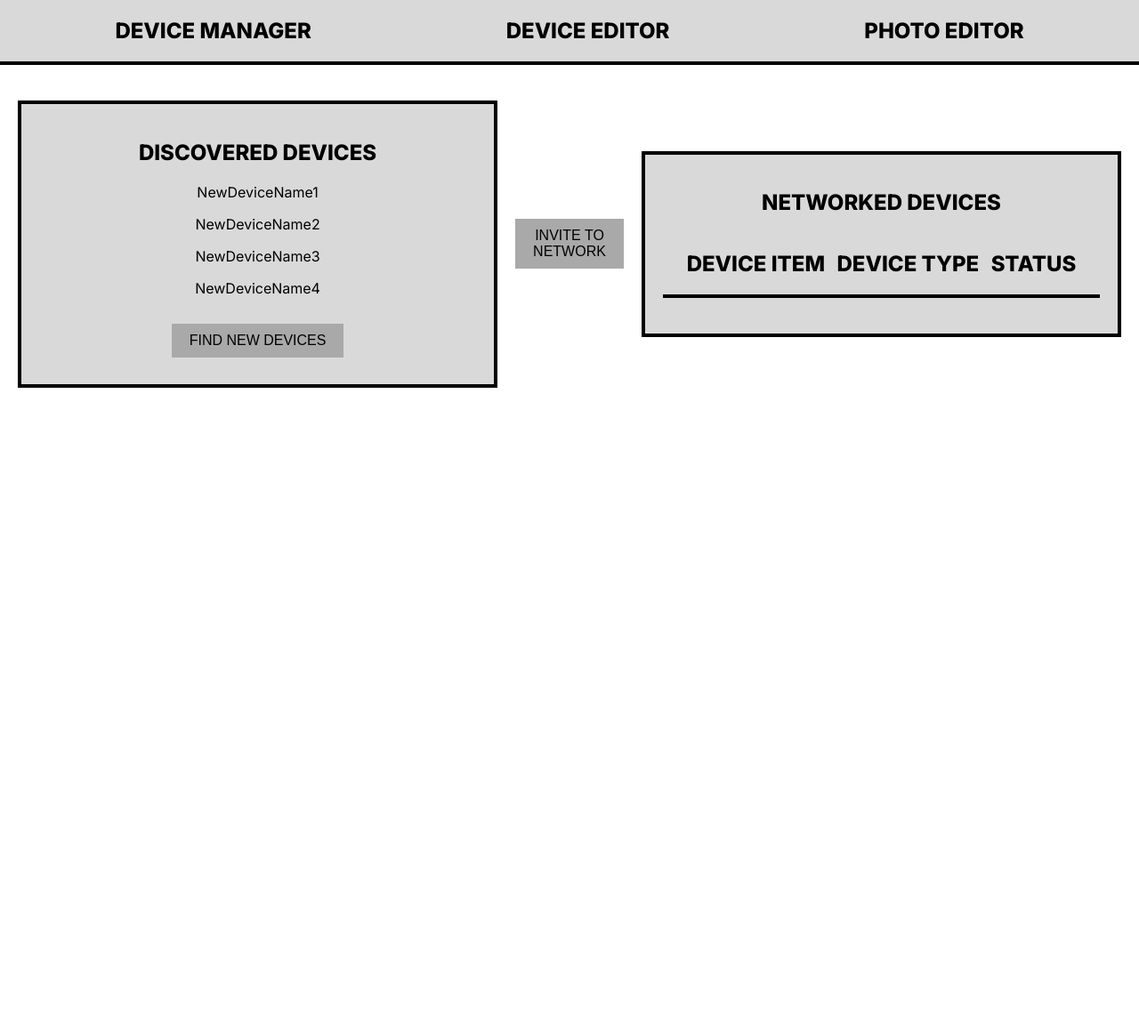
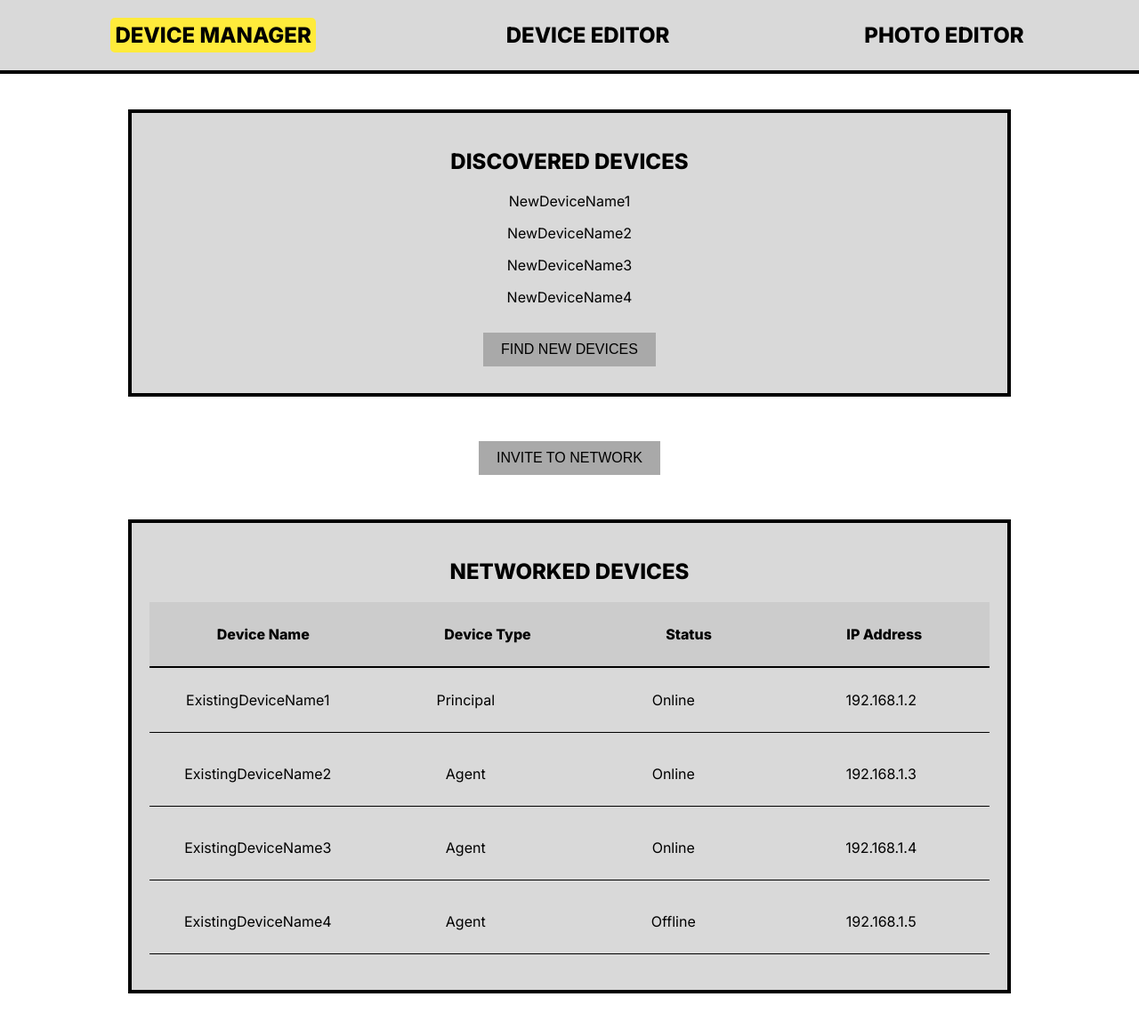
Before and after one commit to josuejero/FrameCast-Web-Portal, a Flask app: page / in a window 1280 px wide. Shown: the whole page at 89% size. Before the commit the page ends 436 px from the top, so only its background shows below. Run offline with Flask 3, Linux system fonts and the light colour scheme.

Commit message:
device manager page done

```diff
--- a/static/style.css
+++ b/static/style.css
@@ -3,7 +3,7 @@ body {
   margin: 0;
   padding: 0;
   background-color: #fff;
-  text-align:center;
+  text-align: center;
   display: flex;
   flex-direction: column;
 }
@@ -14,22 +14,38 @@ body {
   padding: 20px;
   background-color: #d9d9d9;
   border-bottom: 4px solid #000;
-  text-align: center;
+  width: 100%;
+  box-sizing: border-box;
 }
 
 .navbar-item {
   margin: 0;
+  padding: 5px;
   font-size: 24px;
   font-weight: 800;
+  cursor: pointer;
+  transition: transform 0.3s ease, color 0.3s ease;
+}
+
+.navbar-item:hover {
+  transform: scale(1.1);
+  color: #ff6f61;
+}
+
+.highlight {
+  background-color: #ffeb3b;
+  padding: 5px;
+  border-radius: 5px;
 }
 
 .main-content {
   display: flex;
-  flex-direction: row;
+  flex-direction: column;
   align-items: center;
-  gap: 10px;
   padding: 20px;
-  overflow: 0;
+  gap: 20px;
+  width: 100%;
+  box-sizing: border-box;
 }
 
 .devices-section {
@@ -38,12 +54,22 @@ body {
   border: 4px solid #000;
   padding: 20px;
   background-color: #d9d9d9;
+  box-sizing: border-box;
 }
 
 .section-title {
   font-size: 24px;
   font-weight: 800;
   margin-bottom: 20px;
+}
+
+.device-list-header {
+  display: flex;
+  justify-content: space-around;
+  padding: 10px 0;
+  background-color: #ccc;
+  border-bottom: 2px solid #000;
+  font-weight: 800;
 }
 
 .device-list {
@@ -53,38 +79,70 @@ body {
 .device-item {
   margin-bottom: 10px;
   font-size: 16px;
+  display: grid;
+  grid-template-columns: repeat(4, 1fr);
+  gap: 10px;
+  padding: 10px;
+  border-bottom: 1px solid #000;
 }
 
-.action-button {
+.action-button,
+.invite-button {
   padding: 10px 20px;
   margin: 10px;
   border: none;
   background-color: #a9a9a9;
   font-size: 16px;
   cursor: pointer;
+  transition: background-color 0.3s ease, transform 0.3s ease;
 }
 
-.action-button:hover {
+.action-button:hover,
+.invite-button:hover {
   background-color: #8c8c8c;
+  transform: scale(1.05);
 }
-/*
-@media screen and (max-width: 600px) {
+
+@media screen and (max-width: 768px) {
   .navbar {
-    flex-direction: column;
-    align-items: center;
+      flex-direction: row;
+      align-items: center;
   }
 
   .navbar-item {
-    font-size: 18px;
+      font-size: 18px;
+      margin: 10px 0;
   }
 
   .devices-section {
-    width: 100%;
+      width: 100%;
+      padding: 10px;
   }
 
-  .section-title,
+  .section-title {
+      font-size: 20px;
+  }
+
   .device-item,
-  .action-button {
-    font-size: 14px;
+  .action-button,
+  .invite-button {
+      font-size: 14px;
   }
-} */
+
+  .device-list-header {
+      flex-direction: row;
+      align-items: center;
+  }
+}
+
+@media screen and (max-width: 600px) {
+  .device-list-header {
+      display: row;
+      grid-template-columns: repeat(2, 1fr);
+      gap: 10px;
+  }
+
+  .device-list-header p {
+      font-size: 14px;
+  }
+}
--- a/templates/index.html
+++ b/templates/index.html
@@ -1,17 +1,17 @@
 <!DOCTYPE html>
-<html>
+<html lang="en">
 
 <head>
-    <meta charset="utf-8" />
-    <meta name="viewport" content="initial-scale=1, width=device-width" />
-    <link rel="stylesheet" href="https://fonts.googleapis.com/css2?family=Inter:wght@400;800&display=swap" />
-    <link rel="stylesheet" href="{{ url_for('static', filename='style.css') }}" />
+    <meta charset="UTF-8">
+    <meta name="viewport" content="width=device-width, initial-scale=1.0">
+    <link rel="stylesheet" href="https://fonts.googleapis.com/css2?family=Inter:wght@400;800&display=swap">
+    <link rel="stylesheet" href="{{ url_for('static', filename='style.css') }}">
     <title>Digital Photo Frame Ecosystem</title>
 </head>
 
 <body>
     <header class="navbar">
-      <h2 class="navbar-item">DEVICE MANAGER</h2>
+        <h2 class="navbar-item highlight">DEVICE MANAGER</h2>
         <h2 class="navbar-item">DEVICE EDITOR</h2>
         <h2 class="navbar-item">PHOTO EDITOR</h2>
     </header>
@@ -26,31 +26,40 @@
             </div>
             <button class="action-button">FIND NEW DEVICES</button>
         </section>
-      <button class="action-button">INVITE TO NETWORK</button>
+        <button class="action-button invite-button">INVITE TO NETWORK</button>
         <section class="devices-section">
             <h2 class="section-title">NETWORKED DEVICES</h2>
-				<header class="navbar">
-					<h2 class="navbar-item">DEVICE ITEM</h2>
-					<h2 class="navbar-item">DEVICE TYPE</h2>
-					<h2 class="navbar-item">STATUS</h2>
-				</header>
+            <div class="device-list-header">
+                <p>Device Name</p>
+                <p>Device Type</p>
+                <p>Status</p>
+                <p>IP Address</p>
+            </div>
             <div class="device-list">
-
-<!--           <div class="device-item">
-            <p>ExistingDeviceName1 - Principal</p>
-            <p>Status: Online</p>
-            <p>IP: 0.0.0.0</p>
+                <div class="device-item">
+                    <p>ExistingDeviceName1</p>
+                    <p>Principal</p>
+                    <p>Online</p>
+                    <p>192.168.1.2</p>
                 </div>
                 <div class="device-item">
-            <p>ExistingDeviceName2 - Agent</p>
-            <p>Status: Online</p>
-            <p>IP: 0.0.0.0</p>
+                    <p>ExistingDeviceName2</p>
+                    <p>Agent</p>
+                    <p>Online</p>
+                    <p>192.168.1.3</p>
                 </div>
                 <div class="device-item">
-            <p>ExistingDeviceName3 - Agent</p>
-            <p>Status: Online</p>
-            <p>IP: 0.0.0.0</p>
-          </div> -->
+                    <p>ExistingDeviceName3</p>
+                    <p>Agent</p>
+                    <p>Online</p>
+                    <p>192.168.1.4</p>
+                </div>
+                <div class="device-item">
+                    <p>ExistingDeviceName4</p>
+                    <p>Agent</p>
+                    <p>Offline</p>
+                    <p>192.168.1.5</p>
+                </div>
             </div>
         </section>
     </main>
```
Lines whose indentation alone changed are shown as unchanged.
